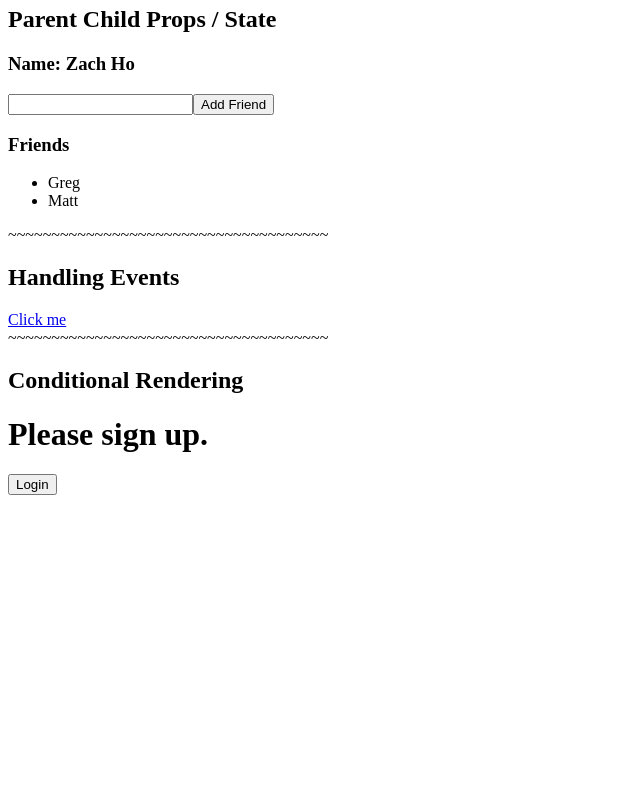
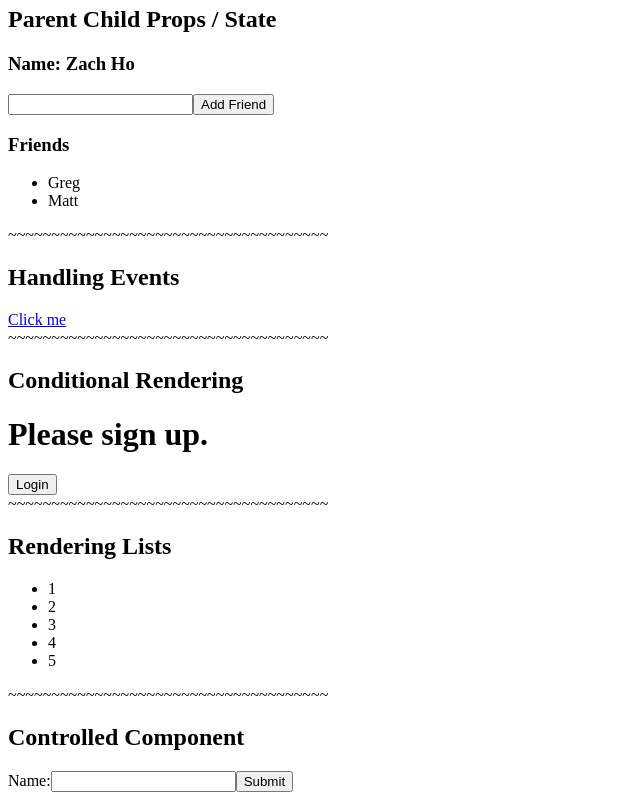
Before and after one commit to zachho123/my-first-react-project, a React (Create React App) app: page / in a window 1280 px wide. Shown: the part 343-1143 px from the top of the page, without its empty margins (0-640 px from the left). Before the commit the page ends 846 px from the top, so only its background shows below. Built offline with nearby package versions, Linux system fonts and the light colour scheme.

Commit message:
Added rendering lists and controlled component examples

```diff
--- /dev/null
+++ b/src/components/ControlledComponent.js
@@ -0,0 +1,37 @@
+import React from 'react';
+
+class NameForm extends React.Component {
+    constructor(props) {
+        super(props);
+        this.state = {value: ''};
+
+        this.handleChange = this.handleChange.bind(this);
+        this.handleSubmit = this.handleSubmit.bind(this);
+    }
+
+    handleChange(event) {
+        this.setState({value: event.target.value});
+    }
+
+    handleSubmit(event) {
+        alert('A name was submitted: ' + this.state.value);
+        event.preventDefault();
+    }
+
+    render() {
+        return (
+            <form onSubmit={this.handleSubmit}>
+                <label>
+                    Name:
+                    <input
+                        type="text"
+                        value={this.state.value} onChange={this.handleChange}
+                    />
+                </label>
+                <input type="submit" value="Submit" />
+            </form>
+        );
+    }
+}
+
+export default NameForm;
--- /dev/null
+++ b/src/components/RenderingLists.js
@@ -0,0 +1,15 @@
+import React from 'react';
+
+function NumberList(props) {
+    const numbers = props.numbers;
+    const listItems = numbers.map((number) =>
+        <li key={number.toString()}>
+            {number}
+        </li>
+    );
+    return (
+        <ul>{listItems}</ul>
+    );
+}
+
+export default NumberList;
--- a/src/containers/App.js
+++ b/src/containers/App.js
@@ -5,7 +5,12 @@ import AlterState from '../components/AlterStateExample';
 import PropsExample from '../components/PropsExample';
 import ParentChildExample from '../components/ParentChildPropsExample';
 import HandleEvent from '../components/HandlingEvents';
-import LoginControl from '../components/ConditionalRendering'
+import LoginControl from '../components/ConditionalRendering';
+import NumberList from '../components/RenderingLists';
+import NameForm from '../components/ControlledComponent';
+
+// For NumberList Example
+const numbers = [1, 2, 3, 4, 5];
 
 class App extends React.Component {
     render() {
@@ -28,6 +33,12 @@ class App extends React.Component {
                 ~~~~~~~~~~~~~~~~~~~~~~~~~~~~~~~~~~~~~
                 <h2>Conditional Rendering</h2>
                 <LoginControl />
+                ~~~~~~~~~~~~~~~~~~~~~~~~~~~~~~~~~~~~~
+                <h2>Rendering Lists</h2>
+                <NumberList numbers={numbers} />
+                ~~~~~~~~~~~~~~~~~~~~~~~~~~~~~~~~~~~~~
+                <h2>Controlled Component</h2>
+                <NameForm />
             </div>
         );
     }
```
Also changed, not shown: 1 other file (tests, documents, lock files or other folders).
